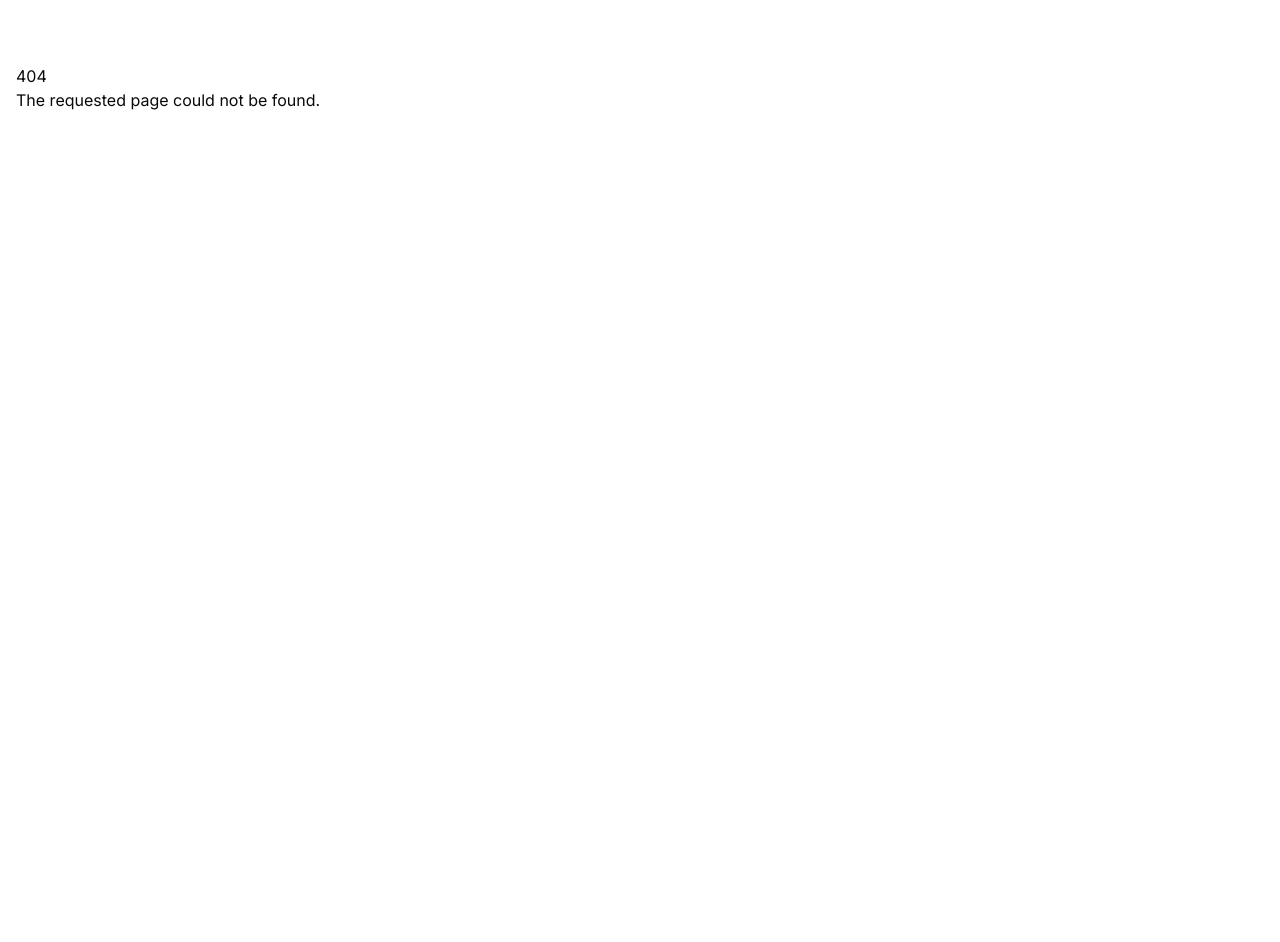
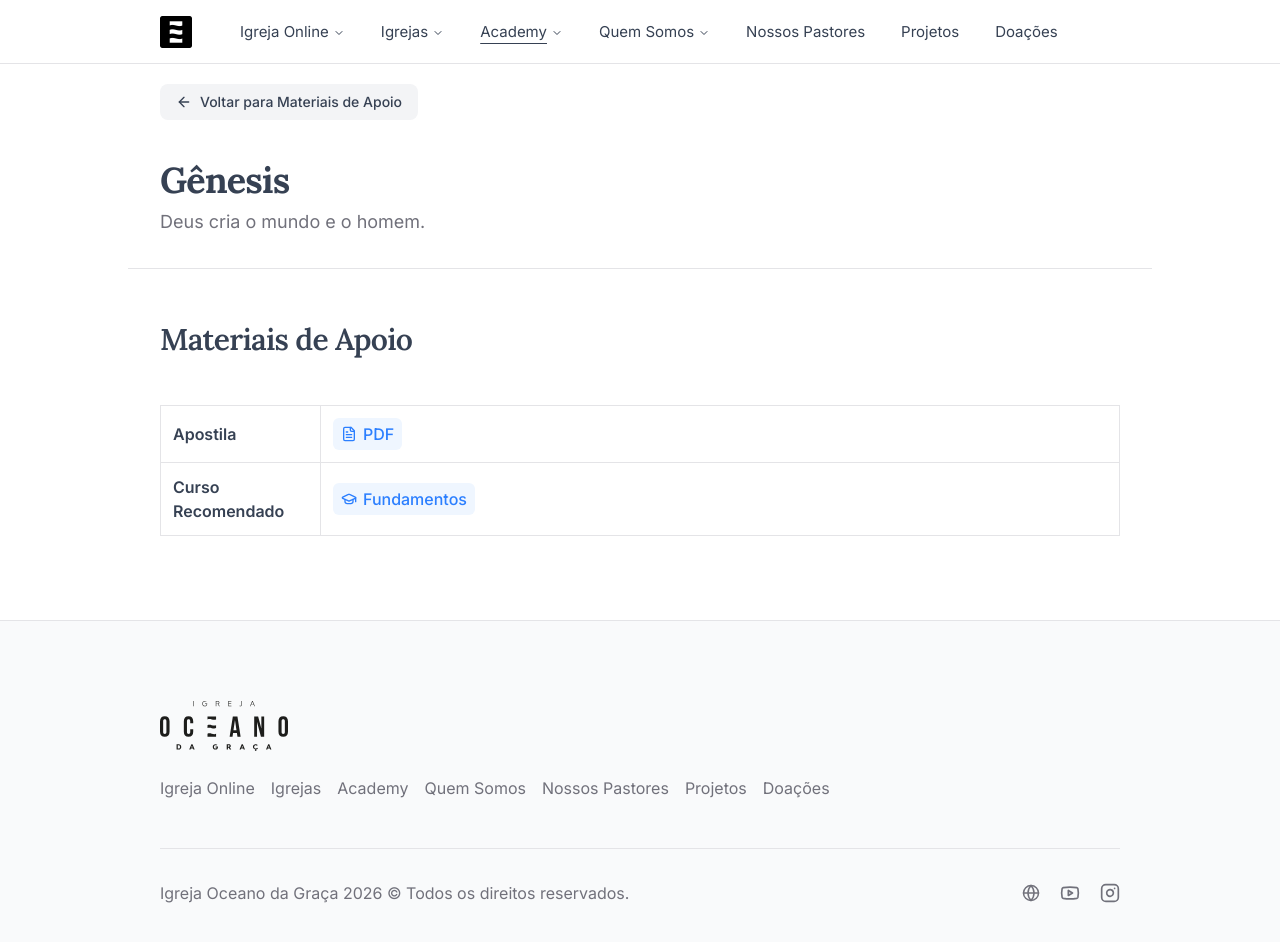
Before and after one commit to oceanodg/ocn-institucional-v4, a Next.js app: page /oceano-academy/materiais-didaticos/genesis in a window 1280 px wide. Before the commit this address had no page. Shown: the top 942 px of the page. Before the commit the page ends 800 px from the top, so only its background shows below. Built offline with nearby package versions, Linux system fonts and the light colour scheme.

Commit message:
feat: create PanoramaBiblicoAT page with educational materials and resources for Genesis

```diff
--- /dev/null
+++ b/app/(site)/oceano-academy/materiais-didaticos/genesis/page.tsx
@@ -0,0 +1,85 @@
+import {
+  CircleUserRound,
+  ContactRound,
+  FileImage,
+  FileText,
+  GraduationCap,
+  Hash,
+  SquarePlay,
+  User,
+  UserRound,
+  UserStar,
+  Wallpaper,
+  Workflow,
+} from "lucide-react";
+import { HeroContainer } from "~/components/hero";
+import { AllTeachingMaterialsBackButton } from "~/components/back-buttons/all-teaching-materials";
+import { H1, H2, H3, P, Separator } from "~/components/ui";
+import { Container } from "~/components/container";
+import { UL } from "~/components/ui/ul";
+import { SummaryLi } from "~/components/summary-li";
+import { Table, TableCell, TableHeader, TableRow } from "~/components/ui/table";
+import { LinkSmall } from "~/components/ui/link-small";
+import { TableCellLinksContainer } from "~/components/ui/table-cell-links-container";
+
+export const metadata = {
+  alternates: {
+    types: {
+      "text/markdown":
+        "/oceano-academy/materiais-didaticos/panorama-biblico-at.md",
+    },
+  },
+};
+
+export default function PanoramaBiblicoAT() {
+  return (
+    <section className="relative backdrop-blur-sm">
+      <AllTeachingMaterialsBackButton tab="antigo" />
+
+      <HeroContainer className="pb-2 sm:pb-0">
+        <div className="flex flex-col gap-2">
+          <H1 className="text-left">Gênesis</H1>
+          <P className="mt-0">Deus cria o mundo e o homem.</P>
+        </div>
+      </HeroContainer>
+
+      <Separator className="my-8" />
+
+      <Container className="mb-10 sm:mb-16">
+        <H2 id="materials-didactic">Materiais de Apoio</H2>
+
+        <Table>
+          <TableHeader>
+            <TableRow className="hover:bg-transparent">
+              <TableCell className="border font-semibold w-[110px] sm:w-[160px]">
+                Apostila
+              </TableCell>
+              <TableCell>
+                <TableCellLinksContainer>
+                  <LinkSmall href="https://drive.google.com/file/d/13wjCNrB3yEZ_k75ChFCAD917J_Gr0IXW/view?usp=sharing">
+                    <FileText className="size-4" />
+                    PDF
+                  </LinkSmall>
+                </TableCellLinksContainer>
+              </TableCell>
+            </TableRow>
+
+            <TableRow className="hover:bg-transparent">
+              <TableCell className="border font-semibold">
+                Curso Recomendado
+              </TableCell>
+              <TableCell>
+                <TableCellLinksContainer>
+                  <LinkSmall href="/oceano-academy/cursos/fundamentos">
+                    <GraduationCap className="size-4" />
+                    Fundamentos
+                  </LinkSmall>
+                </TableCellLinksContainer>
+              </TableCell>
+            </TableRow>
+          </TableHeader>
+        </Table>
+      </Container>
+    </section>
+  );
+}
```
